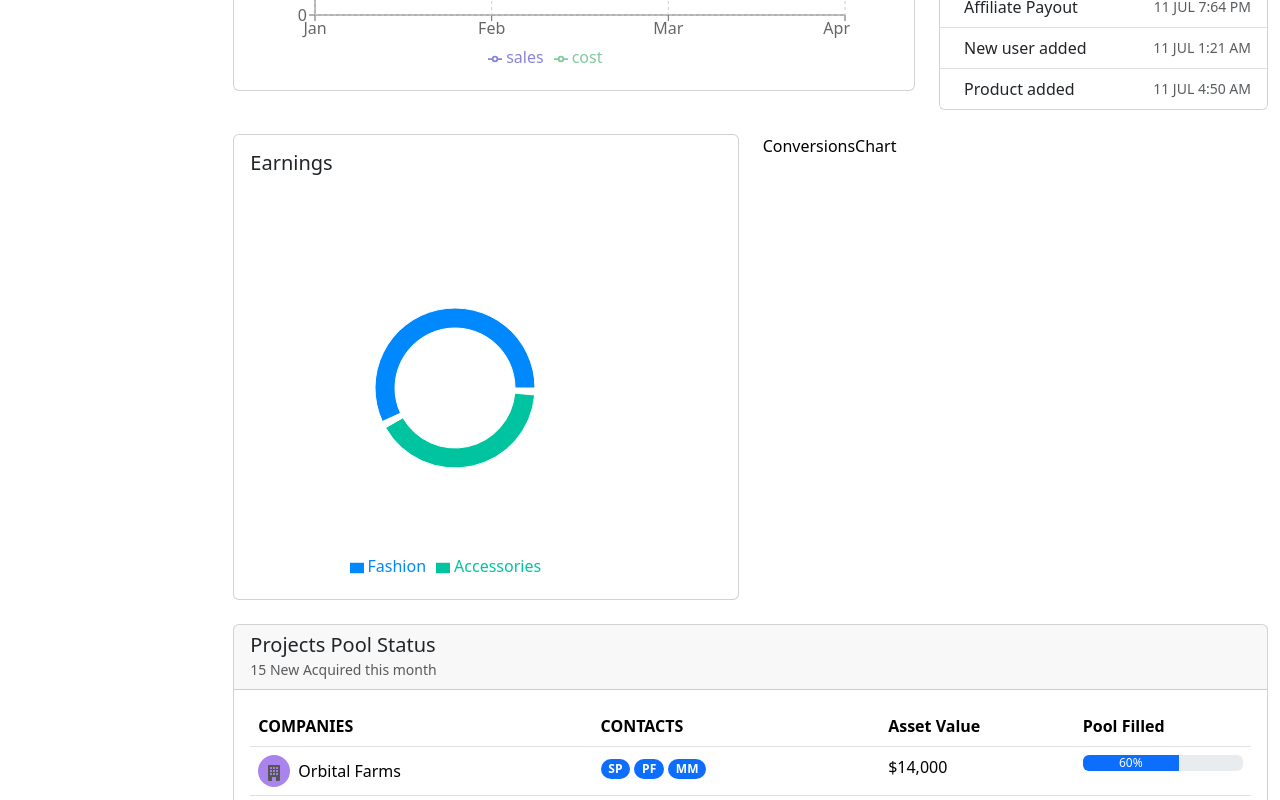
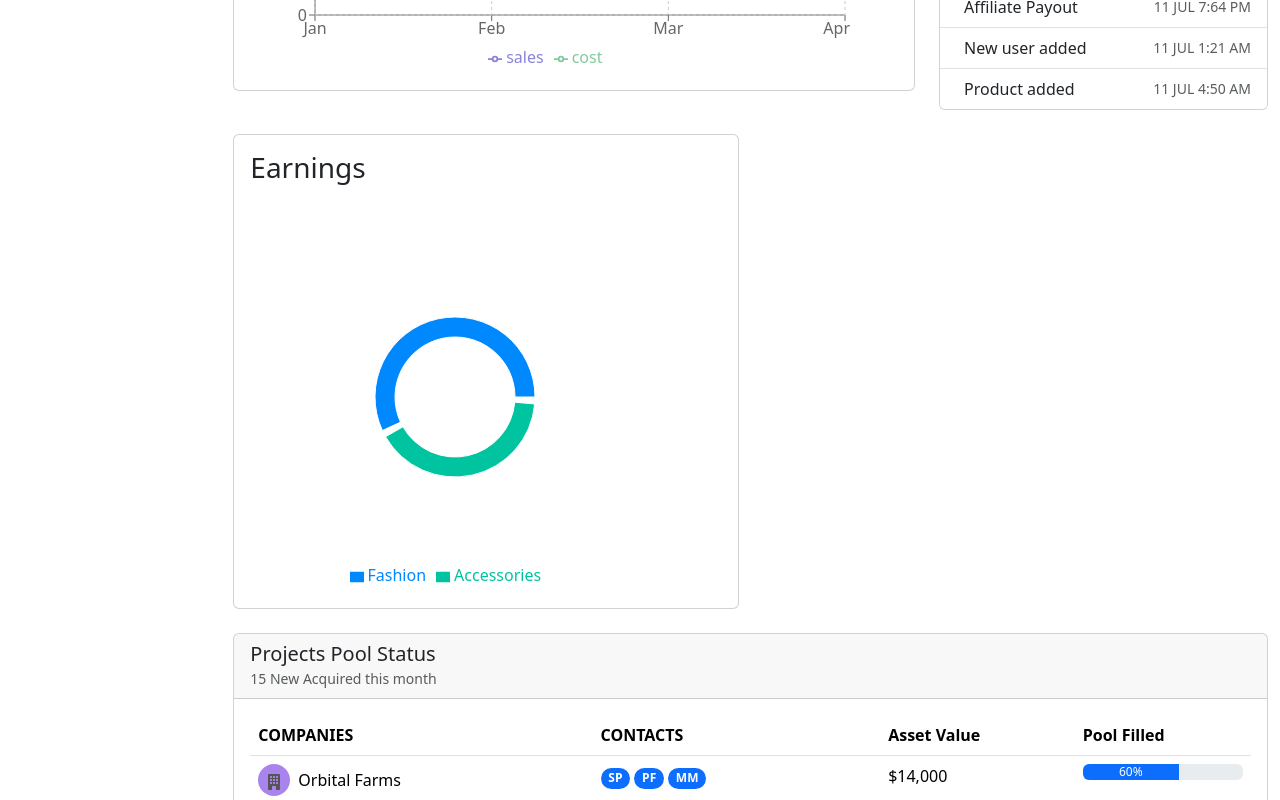
Before and after one commit to siddharthbehera/Frontend-Kaliba, a React (Create React App) app: page / in a window 1280 px wide. Shown: the part 568-1368 px from the top of the page. Built offline with nearby package versions, Linux system fonts and the light colour scheme.

Commit message:
Few Changes after Deployment

```diff
--- a/src/Components/Cards&Charts/EarningsChart.js
+++ b/src/Components/Cards&Charts/EarningsChart.js
@@ -1,5 +1,8 @@
 import React from 'react';
 import { PieChart, Pie, Cell, Legend } from 'recharts';
+
+import Row from 'react-bootstrap/Row';
+import Col from 'react-bootstrap/Col';
 
 const data = [
   { name: 'Fashion', value: 251 },
@@ -12,7 +15,7 @@ const EarningsChart = () => {
   return (
     <div className="card">
       <div className="card-body">
-        <h5 className="card-title">Earnings</h5>
+        <h3 className="card-title">Earnings</h3>
         <PieChart width={400} height={400}>
           <Pie
             data={data}
--- a/src/Components/Dashboard.js
+++ b/src/Components/Dashboard.js
@@ -2,7 +2,7 @@ import React from 'react';
 import MetricsCard from '../Components/Cards&Charts/MetricsCard';
 import SalesChart from '../Components/Cards&Charts/SalesChart';
 import EarningsChart from '../Components/Cards&Charts/EarningsChart';
-import ConversionsChart from '../Components/Cards&Charts/ConversionsChart';
+//import ConversionsChart from '../Components/Cards&Charts/ConversionsChart';
 import ActivityOverview from '../Components/Cards&Charts/ActivityOverview';
 import ProjectsPool from '../Components/Cards&Charts/ProjectsPool';
 
@@ -74,9 +74,9 @@ const Dashboard = () => {
         <div className="col-md-6">
           <EarningsChart />
         </div>
-        <div className="col-md-6">
+        {/* <div className="col-md-6">
           <ConversionsChart />
-        </div>
+        </div> */}
       </div>
       <ProjectsPool />
       <Footer/>
```
